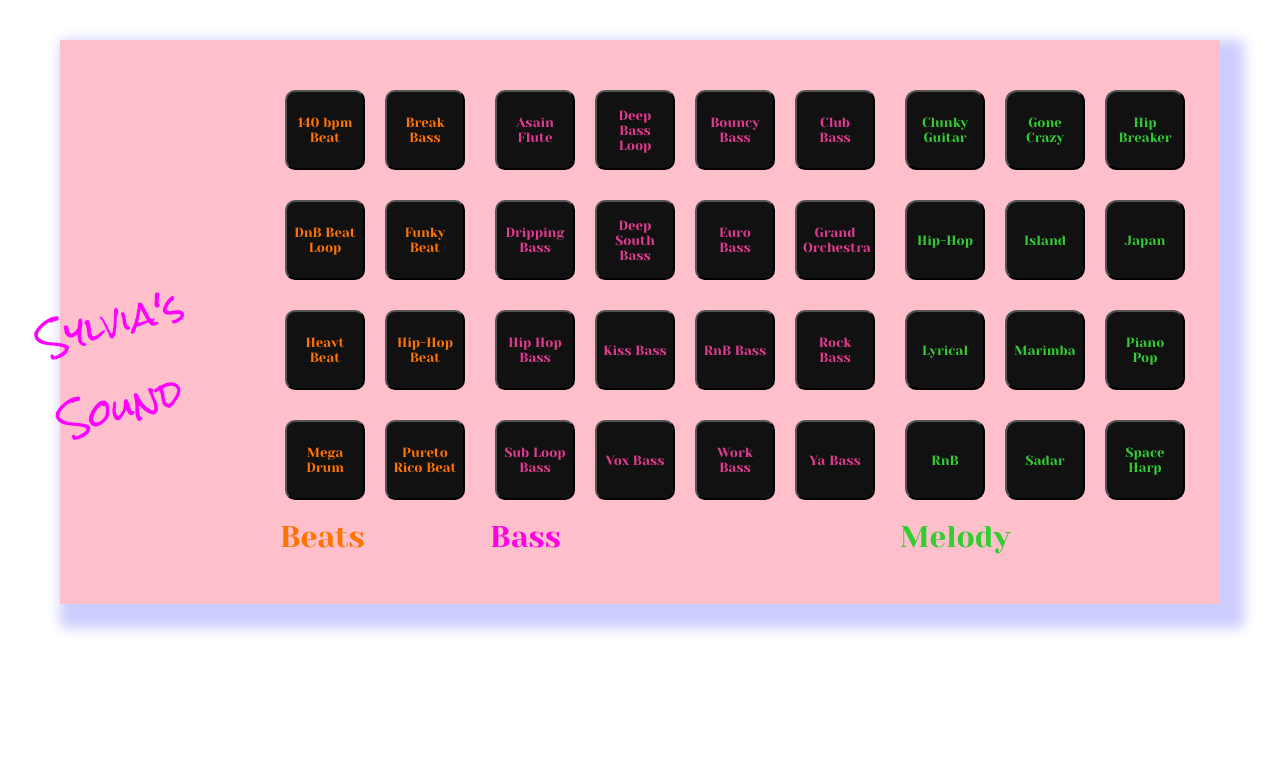
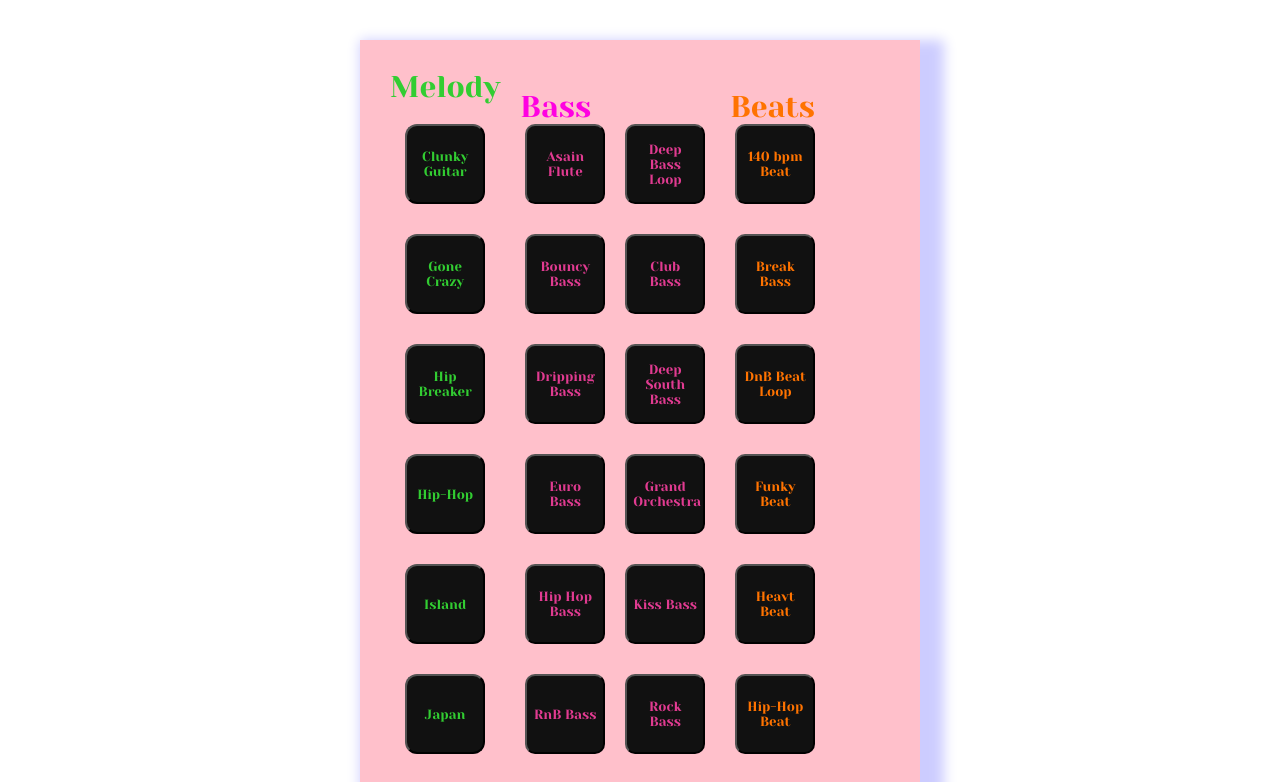
Before and after one commit to SylviaMakuch/Sound-Board, a React app: page / in a window 1280 px wide. Shown: the top 782 px of the page. Built offline with nearby package versions, Linux system fonts and the light colour scheme.

Commit message:
responsiveness

```diff
--- a/components/bass/bass.tsx
+++ b/components/bass/bass.tsx
@@ -15,7 +15,7 @@ const Title = styled.div`
 export default function BassContainer() {
     return (
         <Container>
+            <Title>Bass</Title>
             <Bassplayer />
-            <Title>Bass</Title>
         </Container>)
 };
--- a/components/bass/bassplayer.tsx
+++ b/components/bass/bassplayer.tsx
@@ -9,6 +9,9 @@ const Container = styled.div`
   grid-template-columns: repeat(4, 1fr);
   gap: 10px;
   grid-auto-rows: minmax(100px, auto);
+  @media(max-height: 800px) {
+    grid-template-columns: repeat(2, 1fr);
+    }
 `;
 
 const Button = styled.button`
--- a/components/beats/beats.tsx
+++ b/components/beats/beats.tsx
@@ -16,10 +16,10 @@ const Title = styled.div`
 export default function BeatsContainer() {
     return (
         <Container>
-            <Beatsplayer />
             <Title>
                 Beats
             </Title>
+            <Beatsplayer />
         </Container>
     )
 };
--- a/components/beats/beatsplayer.tsx
+++ b/components/beats/beatsplayer.tsx
@@ -9,7 +9,9 @@ const Container = styled.div`
   grid-template-columns: repeat(2, 1fr);
   gap: 10px;
   grid-auto-rows: minmax(100px, auto);
-  border-radius: 2px solid pink;
+  @media(max-height: 800px) {
+    grid-template-columns: repeat(1, 1fr);
+    }
 `;
 
 const Button = styled.button`
--- a/components/melody/melody.tsx
+++ b/components/melody/melody.tsx
@@ -14,8 +14,8 @@ const Title = styled.div`
 export default function MelodyContainer() {
     return (
         <Container>
+            <Title>Melody</Title>
             <Melodyplayer />
-            <Title>Melody</Title>
         </Container>
     )
 };
--- a/components/melody/melodyplayer.tsx
+++ b/components/melody/melodyplayer.tsx
@@ -10,12 +10,15 @@ const Container = styled.div`
   gap: 10px;
   grid-auto-rows: minmax(100px, auto);
   margin-top: 20px;
+  justify-items: center;
+  @media(max-height: 800px) {
+    grid-template-columns: repeat(1, 1fr);
+    }
 `;
 
 const Button = styled.button`
     height: 80px;
     width: 80px;
-    margin: 0px 5px;
     background: #111;
     color: limegreen;
     font-family: 'Yeseva One', cursive;
--- a/components/musicbox.tsx
+++ b/components/musicbox.tsx
@@ -12,6 +12,11 @@ const Container = styled.div`
     padding: 30px;
     margin: 40px;
     box-shadow: 12px 12px 12px 12px rgba(0, 0, 255, .2);
+    @media(max-height: 800px) {
+        width: 500px;
+        flex-direction: row;
+        height: 1500px;
+    }
 `;
 
 const Title = styled.div`
@@ -21,6 +26,11 @@ const Title = styled.div`
    transform: rotate(-15deg);
    position: relative;
     top: 200px;
+    left:25px;
+    @media(max-height: 800px) {
+        top: 1300px;
+        left:60px;
+    }
 `;
 
 export default function MusicBox() {
```
